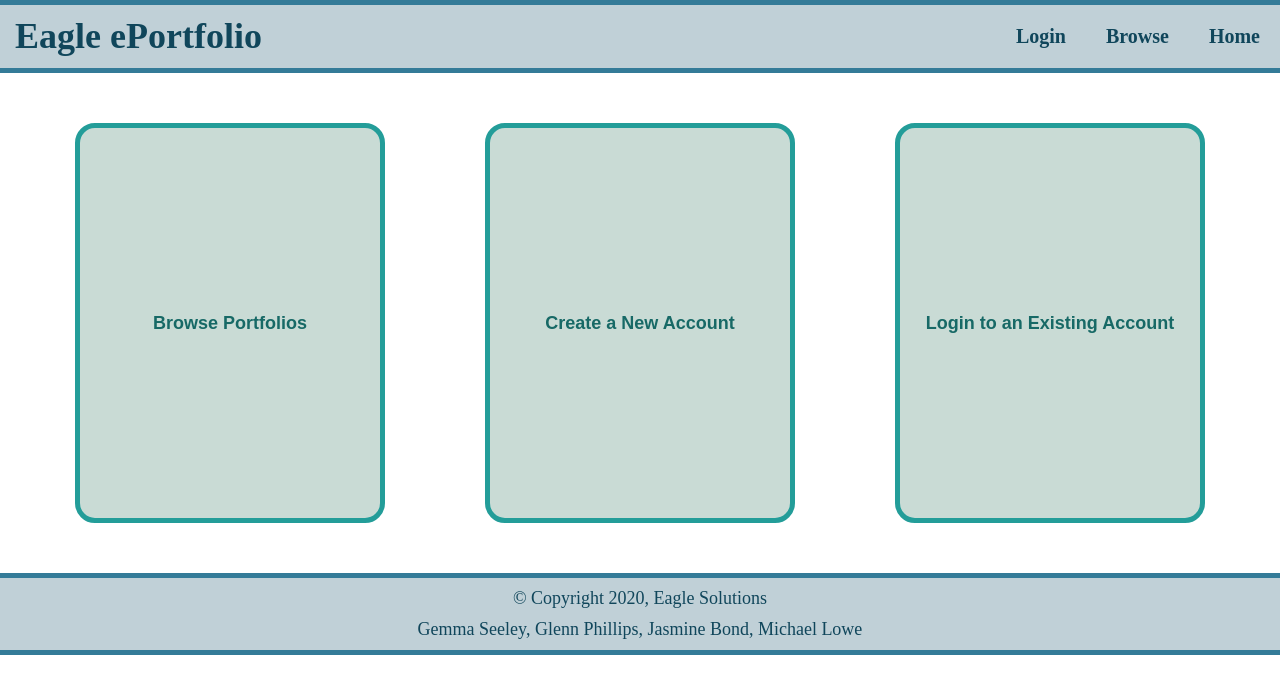
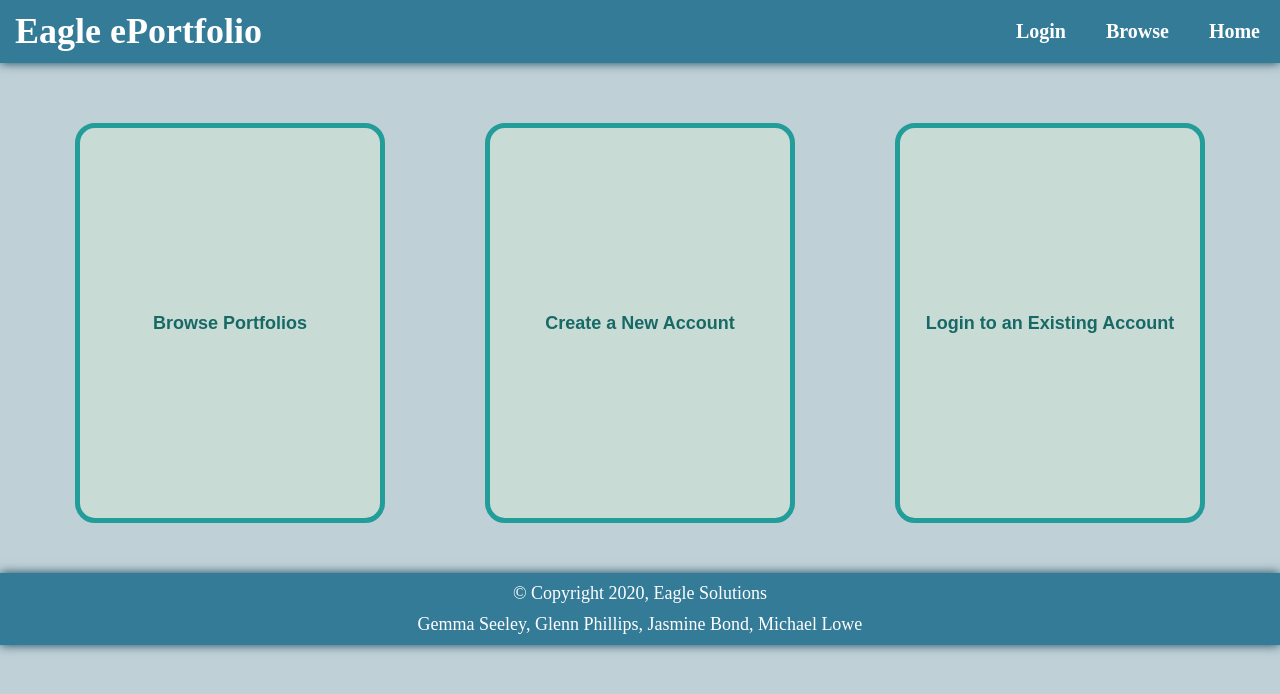
Before and after one commit to l8102/it-project2020, a React (Create React App) app in the folder eaglesolutions/: page / in a window 1280 px wide. Shown: the top 694 px of the page. Built offline with nearby package versions, Linux system fonts and the light colour scheme; the HTML template or start-up script is replaced by a standard one.

Commit message:
minor styling edits

```diff
--- a/eaglesolutions/src/css/Footer.css
+++ b/eaglesolutions/src/css/Footer.css
@@ -3,12 +3,11 @@ footer {
     bottom: 0;
     position: relative;
     text-align: center;
-    color: #10465b;
-    background-color: #c0d0d7;
+    color: white;
+    background-color: #347b98;
     padding-top: 5px;
     padding-bottom: 5px;
-    border-top: 5px solid #347b98;
-    border-bottom: 5px solid #347b98;
+    box-shadow: 0px 0px 10px #10465b;
 }
 
 footer p {
--- a/eaglesolutions/src/css/Nav.css
+++ b/eaglesolutions/src/css/Nav.css
@@ -1,7 +1,7 @@
 /* This ensure the page fills the whole screen*/
 body {
     margin: 0;
-    background-color: white;
+    background-color: #c0d0d7;
 }
 
 /* This ensures content isn't hidden behind the nav bar */
@@ -20,11 +20,9 @@ body {
     width: 100%;
     display: grid;
     grid-template-columns: 50% 50%;
-    color: #10465b;
-    background-color: #c0d0d7;
-    border-top: 5px solid #347b98;
-    border-bottom: 5px solid #347b98;
-    /*border-bottom: 5px solid #347b98;*/
+    color: white;
+    background-color: #347b98;
+    box-shadow: 0px 0px 10px #10465b;
 }
 
 .nav-bar-container h1 {
@@ -55,7 +53,7 @@ body {
     float: right;
     display: inline;
     display: block;
-    color: #10465b;
+    color: white;
     text-align: center;
     padding: 20px 20px;
     text-decoration: none;
@@ -64,5 +62,5 @@ body {
 }
 
 .nav-bar a:hover {
-    color: #347b98;
+    background-color: #10465b;
 }
```
